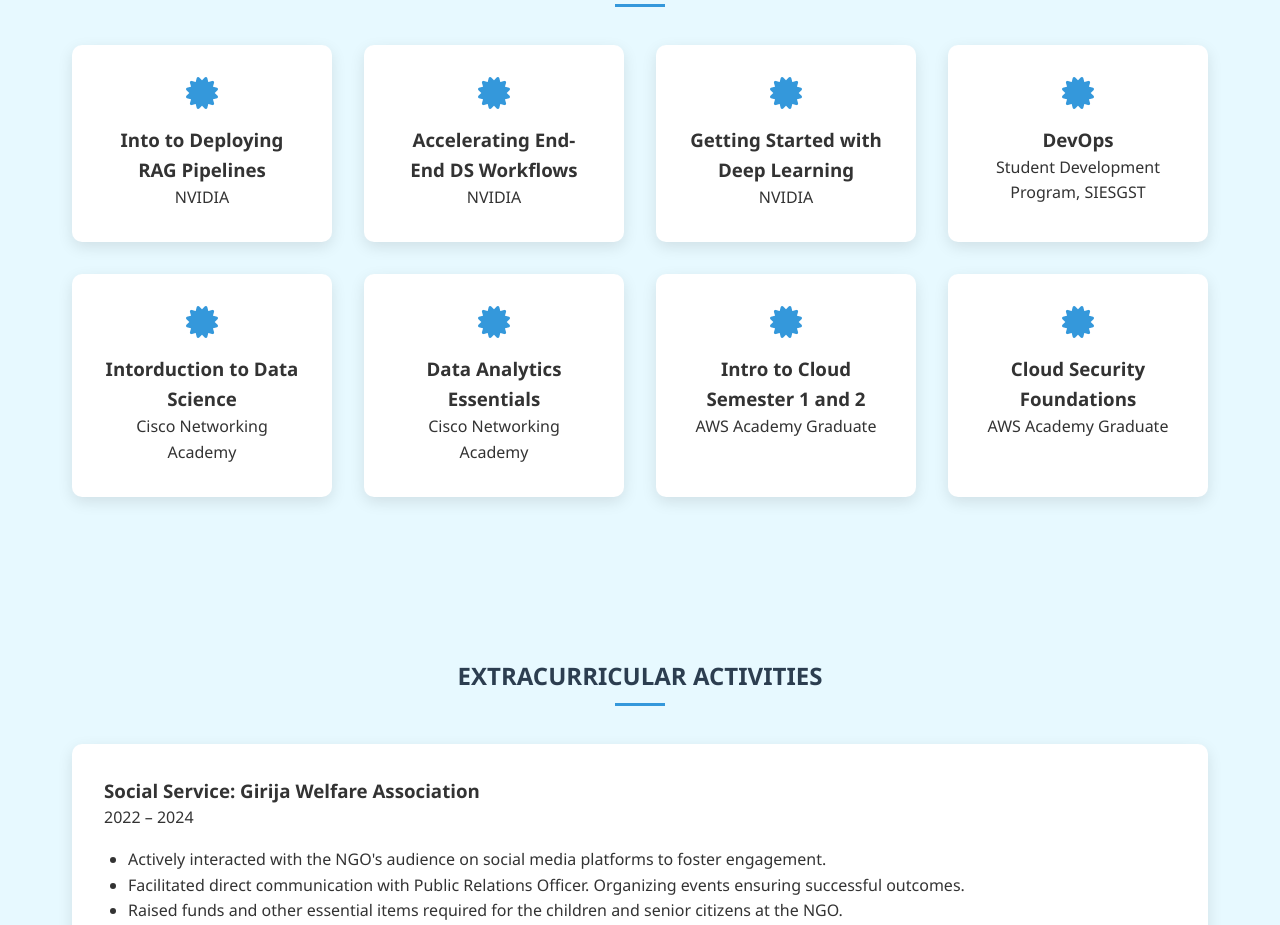
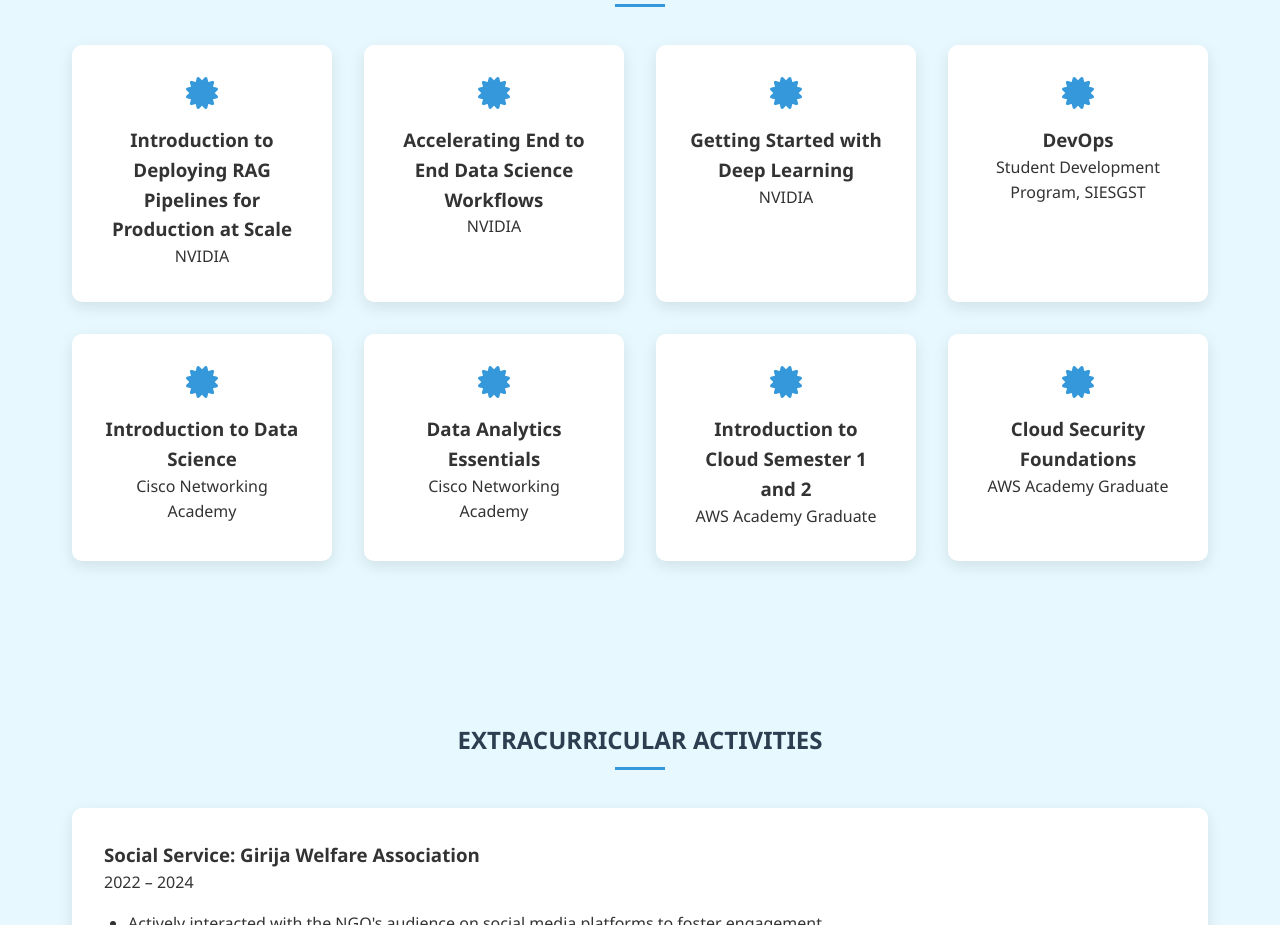
Before and after one commit to KaustubhAs/KaustubhAs.github.io, a plain HTML site: page index.html in a window 1280 px wide. Shown: the part 3273-4198 px from the top of the page. Drawn offline with Linux system fonts and the light colour scheme.

Commit message:
minor fix

```diff
--- a/index.html
+++ b/index.html
@@ -318,17 +318,17 @@
         <div class="cert-container">
             <div class="cert-card">
                 <i class="fas fa-certificate"></i>
-                <h3>Into to Deploying RAG Pipelines</h3>
+                <h3> Introduction to Deploying RAG Pipelines for Production at Scale</h3>
                 <p>NVIDIA</p>
             </div>
             <div class="cert-card">
                 <i class="fas fa-certificate"></i>
-                <h3>Accelerating End-End DS Workflows</h3>
+                <h3> Accelerating End to End Data Science Workflows</h3>
                 <p>NVIDIA</p>
             </div>
             <div class="cert-card">
                 <i class="fas fa-certificate"></i>
-                <h3>Getting Started with Deep Learning</h3>
+                <h3> Getting Started with Deep Learning</h3>
                 <p>NVIDIA</p>
             </div>
             <div class="cert-card">
@@ -338,7 +338,7 @@
             </div>
             <div class="cert-card">
                 <i class="fas fa-certificate"></i>
-                <h3> Intorduction to Data Science</h3>
+                <h3> Introduction to Data Science</h3>
                 <p>Cisco Networking Academy</p>
             </div>
             <div class="cert-card">
@@ -348,7 +348,7 @@
             </div>
             <div class="cert-card">
                 <i class="fas fa-certificate"></i>
-                <h3> Intro to Cloud Semester 1 and 2</h3>
+                <h3> Introduction to Cloud Semester 1 and 2</h3>
                 <p>AWS Academy Graduate</p>
             </div>
             <div class="cert-card">
```
